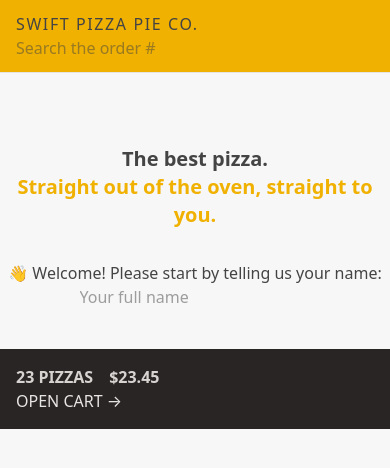
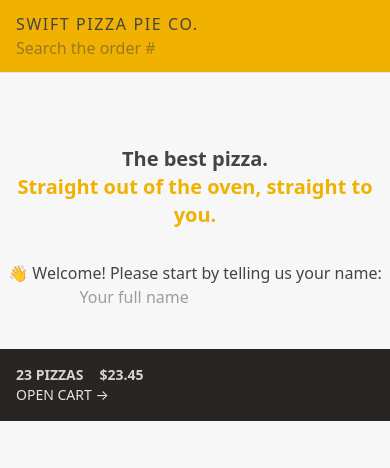
Before and after one commit to MBANS8A1/Swift-Pizza-Pie-Company, a React (Vite) app: page / in a window 390 px wide. Shown: the top 468 px of the page. Built offline with nearby package versions, Linux system fonts and the light colour scheme.

Commit message:
I added some more responsive design breakpoints to the CartOverview component. The text is smaller via "text-sm" and on smaller viewports the padding will increase to "px-6". On medium-sized breakpoints (768px and above), the text will go back to the default size.

```diff
--- a/src/features/cart/CartOverview.jsx
+++ b/src/features/cart/CartOverview.jsx
@@ -2,7 +2,7 @@ import { Link } from 'react-router-dom';
 
 function CartOverview() {
   return (
-    <div className="bg-stone-800 px-4 py-4 text-stone-200 uppercase sm:px-6">
+    <div className="bg-stone-800 px-4 py-4 text-sm text-stone-200 uppercase sm:px-6 md:text-base">
       <p className="space-x-4 font-semibold text-stone-300 sm:space-x-6">
         <span>23 pizzas</span>
         <span>$23.45</span>
```
